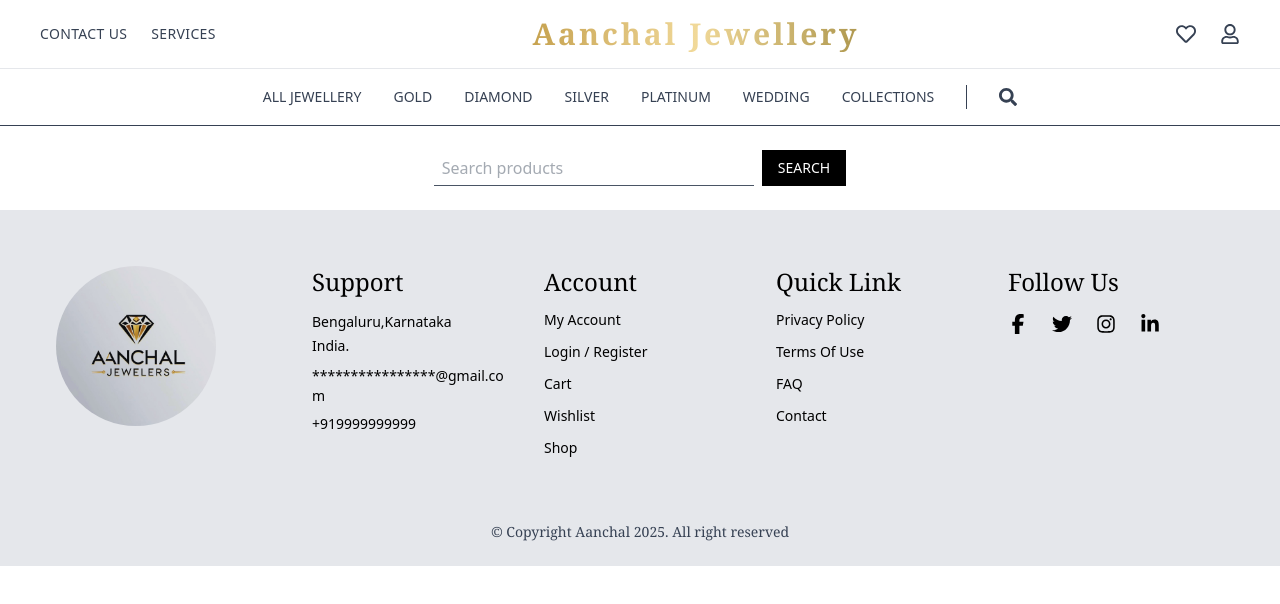
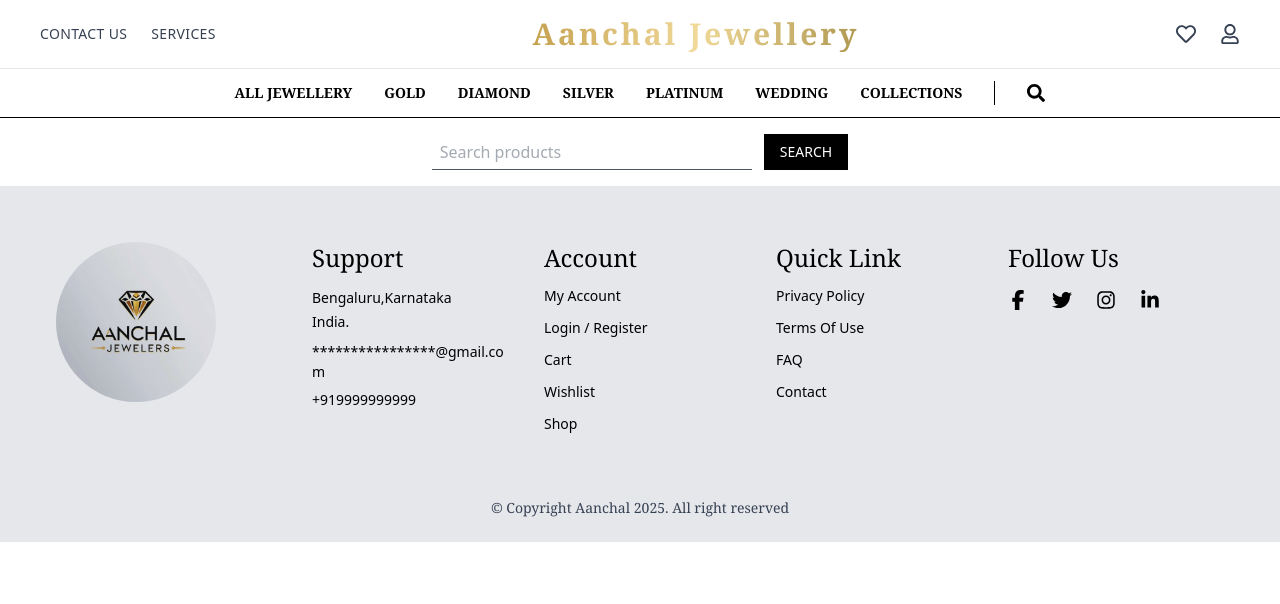
Before and after one commit to yuvrajpatilyp/AanchaalJewellary, a React (Vite) app in the folder Client/: page / in a window 1280 px wide. Both pictures are taken after a click on the icon 1008 px from the left and 97 px from the top of the page. Shown: the top 604 px of the page. Built offline with nearby package versions, Linux system fonts and the light colour scheme.

Commit message:
modified categorybar

```diff
--- a/Client/src/App.jsx
+++ b/Client/src/App.jsx
@@ -19,11 +19,14 @@
 import SilverRings from './Pages/SilverRings'
 import { Route, Routes } from 'react-router-dom'
 import Footer from './Reusable/Footer'
+// import Bridalcollection from './Pages/Bridalcollection'
+// import Haldicollection from './Pages/Haldicollection'
+// import Sangeetcollection from './Pages/Sangeetcollection'
 
 function App() {
   return (
     <div>
-      <NavigationBar />
+      <NavigationBar/>
       <CategoryBar/>
 
       <Routes>
@@ -32,35 +35,38 @@
 
         { /* GOLD */ }
 
-        {/* <Route path="/gold/bangles" element={<GoldBangles />} />
-        <Route path="/gold/earrings" element={<GoldEarrings />} />
-        <Route path="/gold/necklace" element={<GoldNecklace />} />
-        <Route path="/gold/rings" element={<GoldRings />} /> */}
+        <Route path="/gold/goldbracelets" element={<GoldBangles />} />
+        <Route path="/gold/goldearrings" element={<GoldEarrings />} />
+        <Route path="/gold/goldnecklaces" element={<GoldNecklace />} />
+        <Route path="/gold/goldrings" element={<GoldRings />} />
 
         {/* DIAMOND */}
-         {/* <Route path="/diamond/bangles" element={<DiamondBangles />} />
-         <Route path="/diamond/earrings" element={<DiamondEarrings />} />
-         <Route path="/diamond/necklace" element={<DiamondNecklace />} />
-         <Route path="/diamond/rings" element={<DiamondRings />} /> */}
+         <Route path="/diamond/diamondbracelets" element={<DiamondBangles />} />
+         <Route path="/diamond/diamondearrings" element={<DiamondEarrings />} />
+         <Route path="/diamond/diamondnecklaces" element={<DiamondNecklace />} />
+         <Route path="/diamond/diamondrings" element={<DiamondRings />} />
 
          {/* PLATINUM */}
-         {/* <Route path="/platinum/bangles" element={<PlatinumBangles />} />
-         <Route path="/platinum/earrings" element={<PlatinumEarrings />} />
-         <Route path="/platinum/necklace" element={<PlatinumNecklace />} />
-         <Route path="/platinum/rings" element={<PlatinumRings />} />
-          */}
+         <Route path="/platinum/platinumbracelets" element={<PlatinumBangles />} />
+         <Route path="/platinum/platinumearrings" element={<PlatinumEarrings />} />
+         <Route path="/platinum/platinumnecklaces" element={<PlatinumNecklace />} />
+         <Route path="/platinum/platinumrings" element={<PlatinumRings />} />
+
          {/* SILVER */}
-         {/* <Route path="/silver/bangles" element={<SilverBangles />} />
-         <Route path="/silver/earrings" element={<SilverEarrings />} />
-         <Route path="/silver/necklace" element={<SilverNecklace />} /> */}
+         <Route path="/silver/silverbracelets" element={<SilverBangles />} />
+         <Route path="/silver/silverearrings" element={<SilverEarrings />} />
+         <Route path="/silver/silvernecklaces" element={<SilverNecklace />} />
          <Route path="/silver/silverrings" element={<SilverRings />} />
 
-
+         {/* BRIDAL */}
+         {/* <Route path="/wedding/bridalcollection" element={<Bridalcollection />} />
+         <Route path="/wedding/haldi&mehndicollection" element={<Haldicollection/>} />
+         <Route path="/wedding/sangeetcollection" element={<Sangeetcollection />} /> */}
 
 
 
       </Routes>
-       <Footer />
+      <Footer />
     </div>
 
 
--- a/Client/src/Reusable/CategoryBar.jsx
+++ b/Client/src/Reusable/CategoryBar.jsx
@@ -1,17 +1,21 @@
 
 import { useState } from "react";
 import { FaSearch } from "react-icons/fa";
-import { Link } from "react-router-dom";  // <-- Added
+import { Link } from "react-router-dom";
+
+
+// Category and Sub categories
 
 const categories = [
-  { name: "ALL JEWELLERY", key: "all", sub: ["FINGER RINGS","NOSE PIN","BANGLES","EARRINGS","MANGALSUTRA","NECKLACES","BRACELETS"] },
-  { name: "GOLD", key: "gold", sub: ["ALL CREATION", "GOLD RINGS", "GOLD NOSE PIN", "GOLD EARRINGS", "GOLD MANGALSUTRA", "GOLD NECKLACES","GOLD BRACELETS"] },
-  { name: "DIAMOND", key: "diamond", sub: ["ALL CREATION", "DIAMOND RINGS", "DIAMOND NOSE PIN", "DIAMOND EARRINGS", "DIAMOND MANGALSUTRA", "DIAMOND NECKLACES","DIAMOND BRACELETS"] },
-  { name: "SILVER", key: "silver", sub: ["ALL CREATION", "SILVER RINGS", "SILVER NOSE PIN", "SILVER EARRINGS", "SILVER MANGALSUTRA", "SILVER NECKLACES","SILVER BRACELETS"] },
-  { name: "PLATINUM", key: "platinum", sub: ["ALL CREATION", "PLATINUM RINGS", "PLATINUM NOSE PIN", "PLATINUM EARRINGS", "PLATINUM MANGALSUTRA", "PLATINUM NECKLACES","PLATINUM BRACELETS"] },
-  { name: "WEDDING", key: "wedding", sub: [] },
-  { name: "COLLECTIONS", key: "collections", sub: [] },
+  { name: "ALL JEWELLERY", key: "all", sub: ["FINGER RINGS", "NOSE PIN", "BANGLES", "EARRINGS", "MANGALSUTRA", "NECKLACES", "BRACELETS"] },
+  { name: "GOLD", key: "gold", sub: ["ALL CREATION", "GOLD RINGS", "GOLD NOSE PIN", "GOLD EARRINGS", "GOLD MANGALSUTRA", "GOLD NECKLACES", "GOLD BRACELETS"] },
+  { name: "DIAMOND", key: "diamond", sub: ["ALL CREATION", "DIAMOND RINGS", "DIAMOND NOSE PIN", "DIAMOND EARRINGS", "DIAMOND MANGALSUTRA", "DIAMOND NECKLACES", "DIAMOND BRACELETS"] },
+  { name: "SILVER", key: "silver", sub: ["ALL CREATION", "SILVER RINGS", "SILVER NOSE PIN", "SILVER EARRINGS", "SILVER MANGALSUTRA", "SILVER NECKLACES", "SILVER BRACELETS"] },
+  { name: "PLATINUM", key: "platinum", sub: ["ALL CREATION", "PLATINUM RINGS", "PLATINUM NOSE PIN", "PLATINUM EARRINGS", "PLATINUM MANGALSUTRA", "PLATINUM NECKLACES", "PLATINUM BRACELETS"] },
+  { name: "WEDDING", key: "wedding", sub: ["HALDI & MEHNDI COLLECTION", "SANGEET COLLECTION","BRIDAL COLLECTION"] },
+  { name: "COLLECTIONS", key: "collections", sub: ["CASUAL WEAR", "TRADDIONAL WEAR", "PARTY WEAR"] },
 ];
+
 
 export default function CategoryBar() {
   const [active, setActive] = useState(null);
@@ -23,7 +27,7 @@
         className="relative"
         onMouseLeave={() => setActive(null)}
       >
-<div className="flex justify-center items-center gap-8 py-4 text-sm font-medium text-gray-700 border-b">
+        <div className="flex justify-between lg:justify-center items-center gap-3 lg:gap-8 py-3 text-[10px] sm:text-xs md:text-sm font-serif font-semibold text-black border-b overflow-x-auto whitespace-nowrap px-2">
           {categories.map((cat, i) => (
             <div
               key={i}
@@ -39,18 +43,18 @@
             </div>
           ))}
 
-          <div className="border-l h-6"></div>
+          <div className="hidden sm:block border-l h-6"></div>
 
           <FaSearch
-            className="text-gray-700 text-lg cursor-pointer hover:text-black"
+            className="text-black text-base sm:text-lg cursor-pointer hover:text-black"
             onClick={() => setShowSearch(!showSearch)}
           />
         </div>
 
-        {/* SUB MENU WITH LINKS 👇 */}
+        {/* SUB MENU WITH LINKS  */}
         {active !== null && categories[active].sub.length > 0 && (
           <div
-            className="flex justify-center gap-10 py-4 border-b text-xs font-medium bg-white"
+            className="flex justify-start lg:justify-center gap-4 lg:gap-10 py-3 border-b text-[9px] sm:text-xs md:text-xs font-semibold font-serif bg-white text-gray-700 overflow-x-auto whitespace-nowrap px-3"
           >
             {categories[active].sub.map((item, idx) => {
               const route = `/${categories[active].key}/${item.toLowerCase().replace(/\s+/g, "")}`;
@@ -69,13 +73,13 @@
       </div>
 
       {showSearch && (
-<div className="flex justify-center py-6">
+        <div className="flex flex-col sm:flex-row justify-center py-4 gap-3 px-4">
           <input
             type="text"
             placeholder="Search products"
-            className="border-b w-80 px-2 outline-none text-gray-600"
+            className="border-b w-full sm:w-80 px-2 outline-none text-gray-600"
           />
-<button className="bg-black text-white px-4 py-2 ml-2 text-sm">
+          <button className="bg-black text-white px-4 py-2 text-sm w-full sm:w-auto">
             SEARCH
           </button>
         </div>
```
Lines whose indentation alone changed are shown as unchanged.
